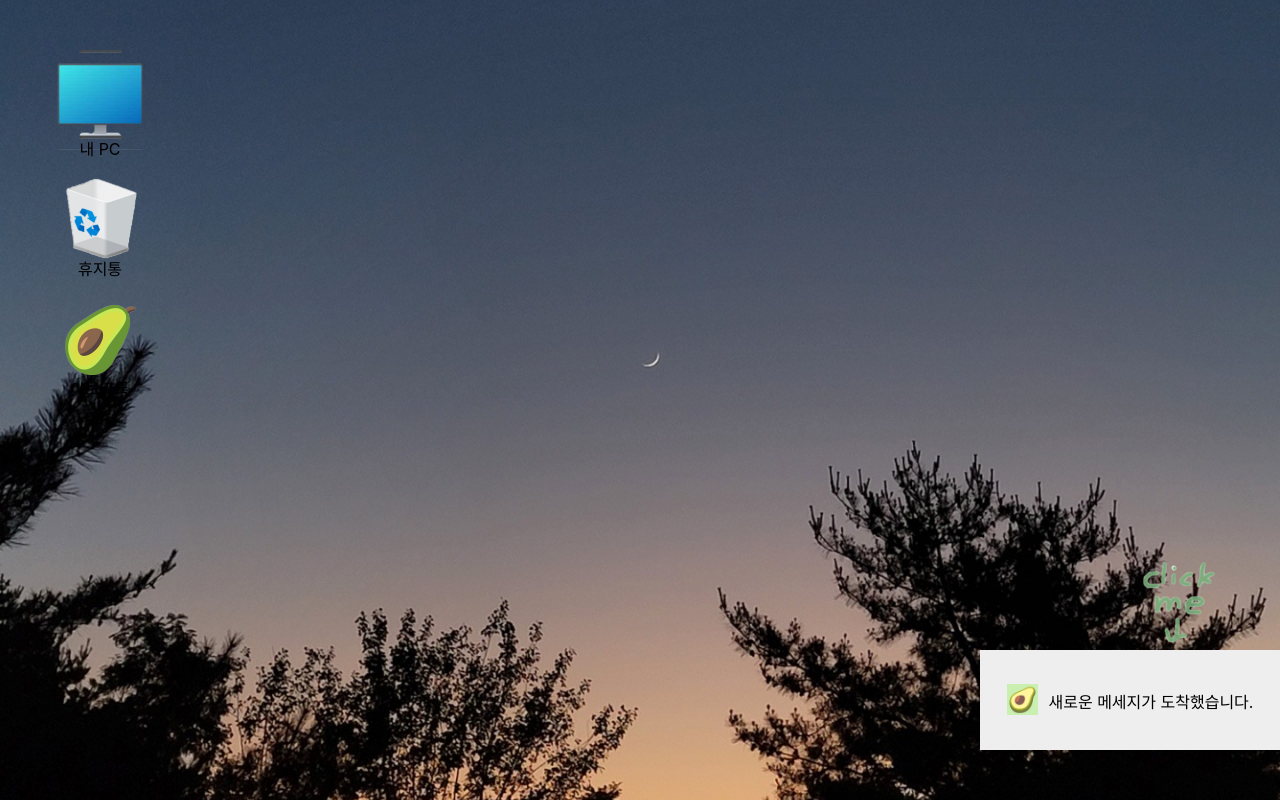
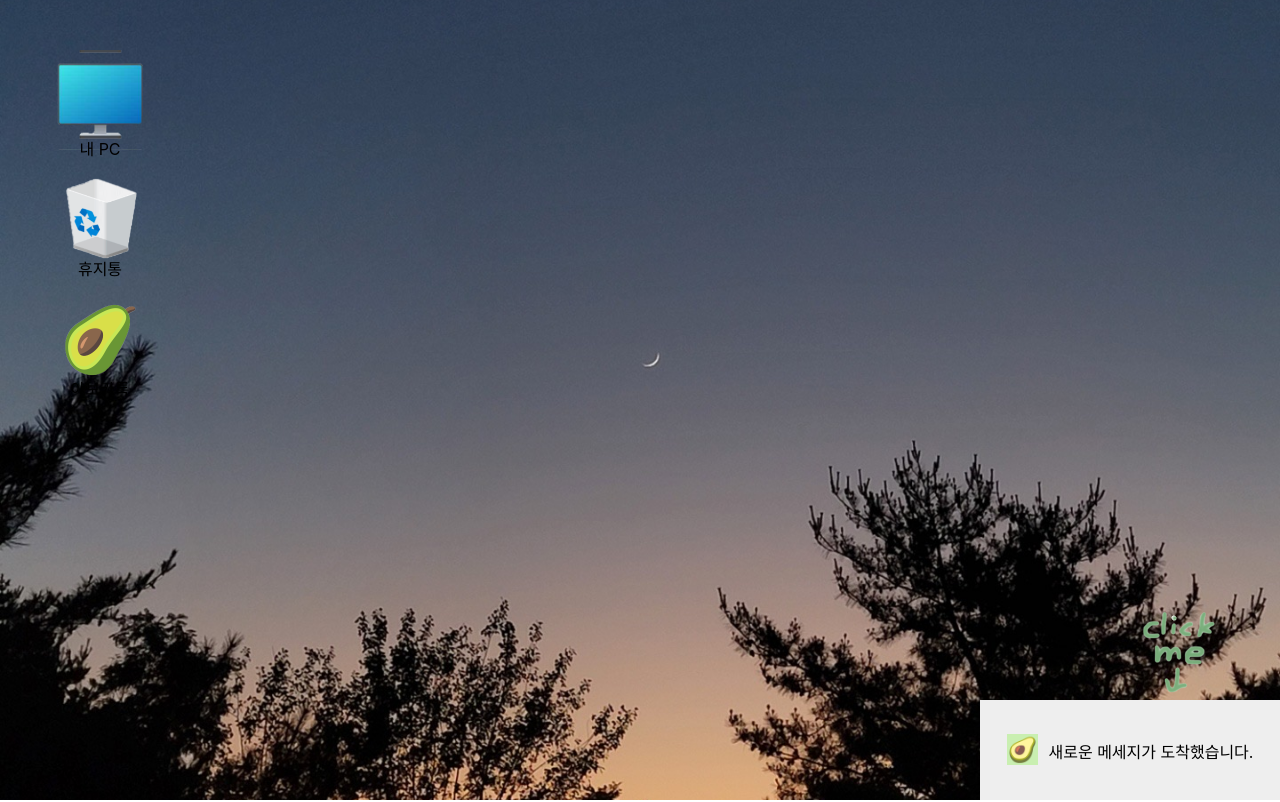
Before and after one commit to Jhyjj/Introduce-Me, a React (Create React App) app: page / in a window 1280 px wide. Built offline with nearby package versions, Linux system fonts and the light colour scheme; a web font is replaced by a local one.

Commit message:
알림창 수정

```diff
--- a/src/App.css
+++ b/src/App.css
@@ -91,7 +91,7 @@ a{
   height: 100px;
   position: absolute;
   cursor: pointer;
-  bottom: -50px;
+  bottom: -100%;
   right: 0;
   background:  #eee;
   transition: 1s;
--- a/src/components/Intro.js
+++ b/src/components/Intro.js
@@ -12,7 +12,7 @@ const Intro = () => {
     useEffect(()=>{
         // 채팅창 애니메이션 구현
         setTimeout(()=>{
-            document.querySelector('#popup').style.bottom = '50px';//채팅창 알림
+            document.querySelector('#popup').style.bottom = '0';//채팅창 알림
             setTimeout(()=>{
                 document.querySelector('#popup>img').classList.add('on');
             },1000)
```
